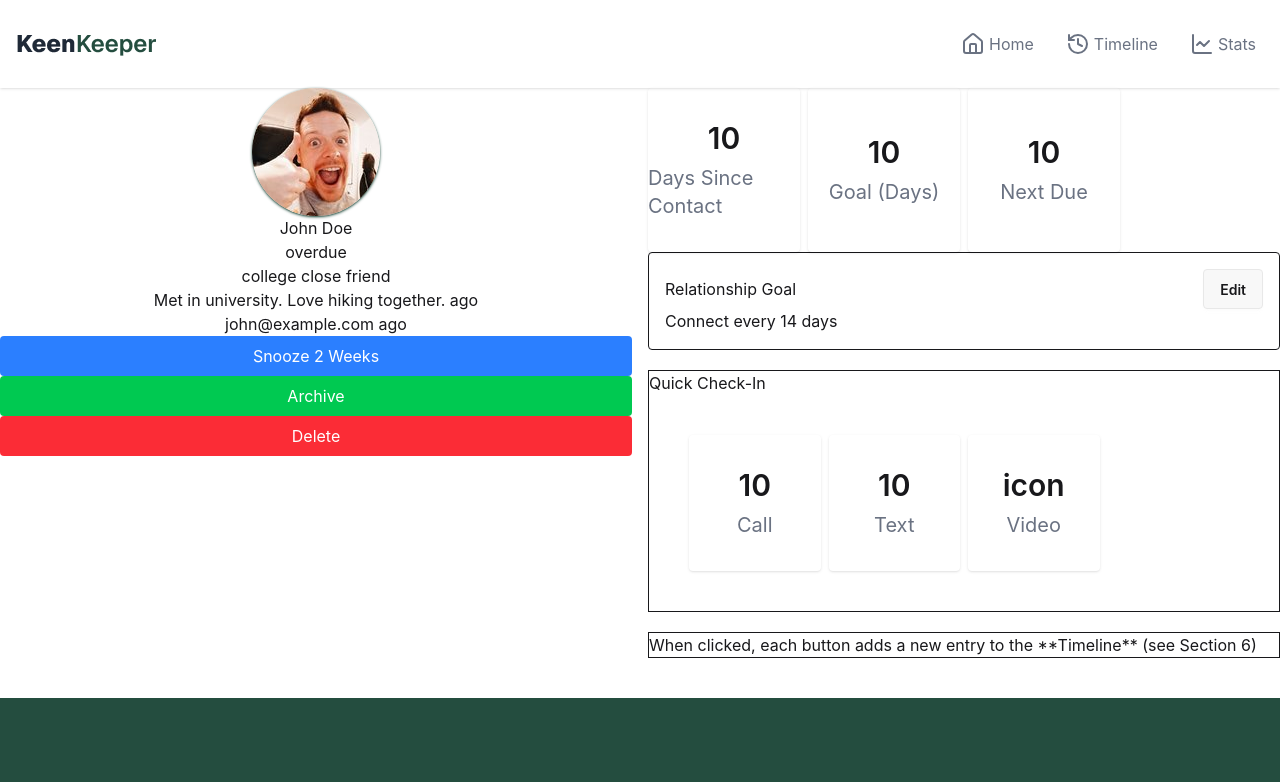
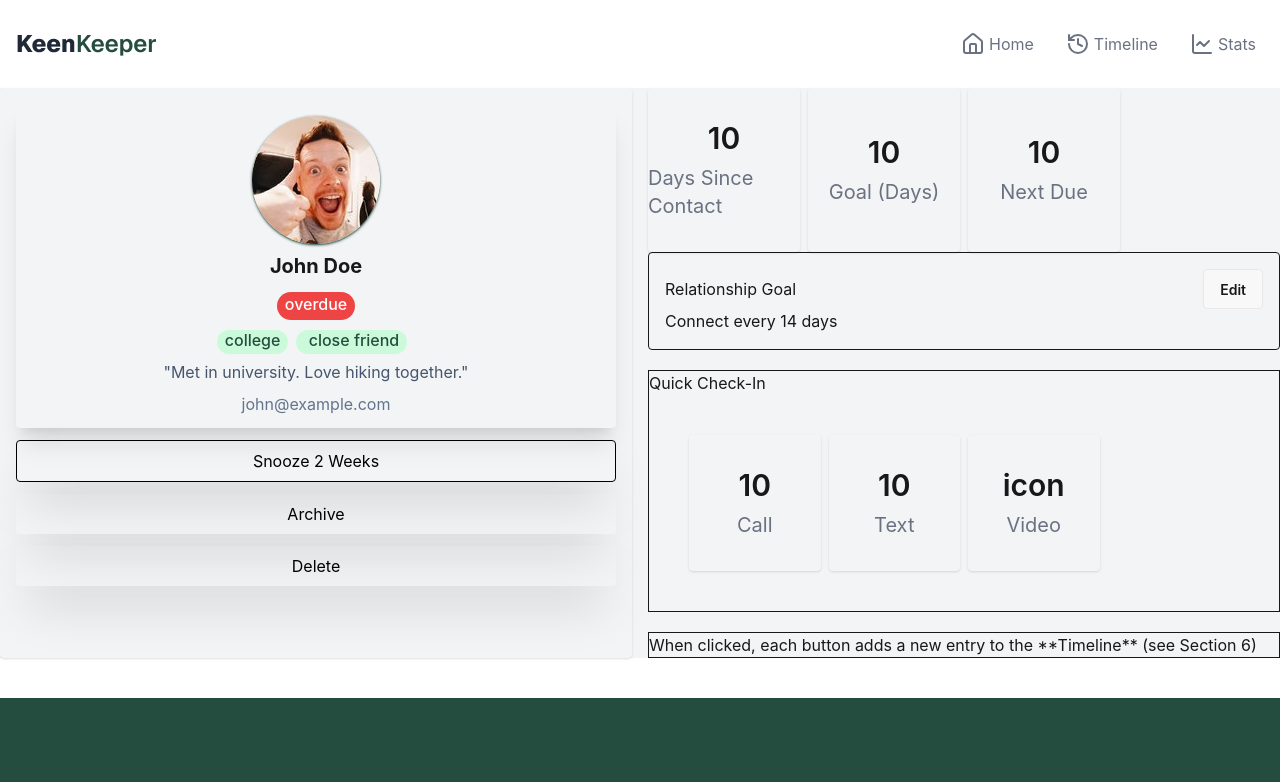
Before and after one commit to soniafrin/keen-keeper, a React (Vite) app: page /1 in a window 1280 px wide. Shown: the top 782 px of the page. Built offline with nearby package versions, Linux system fonts and the light colour scheme.

Commit message:
res frienddetails profilr

```diff
--- a/src/components/friendDetails/FriendDetails.jsx
+++ b/src/components/friendDetails/FriendDetails.jsx
@@ -14,25 +14,25 @@ const FriendDetails = ({ response }) => {
     if (!friend) { return <div className="text-center mt-5">Friend not found</div> }
 
     return (
-        <div className="grid grid-cols-2 gap-4">
+        <div className="grid grid-cols-2 gap-4 bg-gray-100">
             {/* column -1  */}
-            <div>
-                <div className=" text-center">
+            <div className=" shadow rounded p-4 space-y-3">
+                <div className=" shadow-xl py-3 rounded text-center space-y-2">
                     <img className="mx-auto rounded-full shadow  shadow-[#244D3F] " src={friend.picture} alt={friend.name} />
-                    <p>{friend.name}</p>
-                    <p>{friend.status}</p>
-                    <p>
+                    <p className="font-bold text-xl">{friend.name}</p>
+                        <button className={ `rounded-3xl font-medium px-2 mx-auto text-white pb-1 mt-1 ${friend.status == "overdue" ? "bg-[#EF4444]" : friend.status == "almost due" ? "bg-[#EFAD44]" : "bg-[#244D3F]"  }` }>{friend.status}</button>
+                    <p className="mx-auto text-center">
                         {
-                            friend.tags.map((tag, index) => <span key={index}> {tag}</span>)
+                            friend.tags.map((tag, index) => <span className="bg-[#CBFADB] rounded-xl font-medium pb-1 text-[#244D3F] px-2 mr-2" key={index}> {tag}</span>)
                         }
                     </p>
-                    <p>{friend.bio} ago</p>
-                    <p>{friend.email} ago</p>
+                    <p className="text-slate-600">"{friend.bio}" </p>
+                    <p className="text-slate-500">{friend.email} </p>
                 </div>
-                <div className="flex flex-col">
-                    <button className="bg-blue-500 text-white py-2 px-4 rounded hover:bg-blue-600">Snooze 2 Weeks</button>
-                    <button className="bg-green-500 text-white py-2 px-4 rounded hover:bg-green-600">Archive</button>
-                    <button className="bg-red-500 text-white py-2 px-4 rounded hover:bg-red-600">Delete</button>
+                <div className="flex flex-col gap-3">
+                    <button className=" border shadow-2xl text-black py-2 px-4 rounded hover:bg-blue-600">Snooze 2 Weeks</button>
+                    <button className=" shadow-2xl  text-black py-2 px-4 rounded hover:bg-gray-400">Archive</button>
+                    <button className="shadow-2xl text-black py-2 px-4 rounded hover:bg-red-600">Delete</button>
                 </div>
             </div>
 
@@ -64,7 +64,7 @@ const FriendDetails = ({ response }) => {
 
                 </div>
                 {/* Quick Check-In Card */}
-                    <QuickCheckIn friends={friends} friend={friend} friendId={friendId}/>
+                <QuickCheckIn friends={friends} friend={friend} friendId={friendId} />
 
                 {/* When clicked, each button adds a new entry to the **Timeline** (see Section 6) */}
                 <div className="border mt-5">
--- a/src/components/sharedComponents/Footer.jsx
+++ b/src/components/sharedComponents/Footer.jsx
@@ -18,7 +18,7 @@ const Footer = () => {
                     </div>
                 </div>
                 <hr className="text-slate-700 shadow" />
-                <div className="flex flex-col md:flex-row justify-between items-center text-[#fafafa] py-5 md:py-1">
+                <div className="flex flex-col md:flex-row justify-between items-center text-[#fafafa] pb-5 md:py-0">
                     <p className="text-center py-6">&copy; 2024 Keen Keeper. All rights reserved.</p>
                     <div className="flex justify-between gap-2">
                         <small>Privacy Policy</small>
--- a/src/ui/ProfileData.jsx
+++ b/src/ui/ProfileData.jsx
@@ -3,7 +3,7 @@ import { TimeLineContext } from "../context/FriendContextProvidder";
 
 const ProfileData = () => {
     return (
-        <div className=" container mx-auto grid md:grid-cols-2 lg:grid-cols-4 gap-4">
+        <div className=" w-8/12 md:container mx-auto grid md:grid-cols-2 lg:grid-cols-4 gap-4">
             <div className="shadow-sm py-8 space-y-2 flex flex-col items-center justify-center rounded">
                 <span className="font-semibold text-3xl text-[#244D3F]">11</span>
                 <span className="text-xl text-gray-500">Total Friends</span>
```
